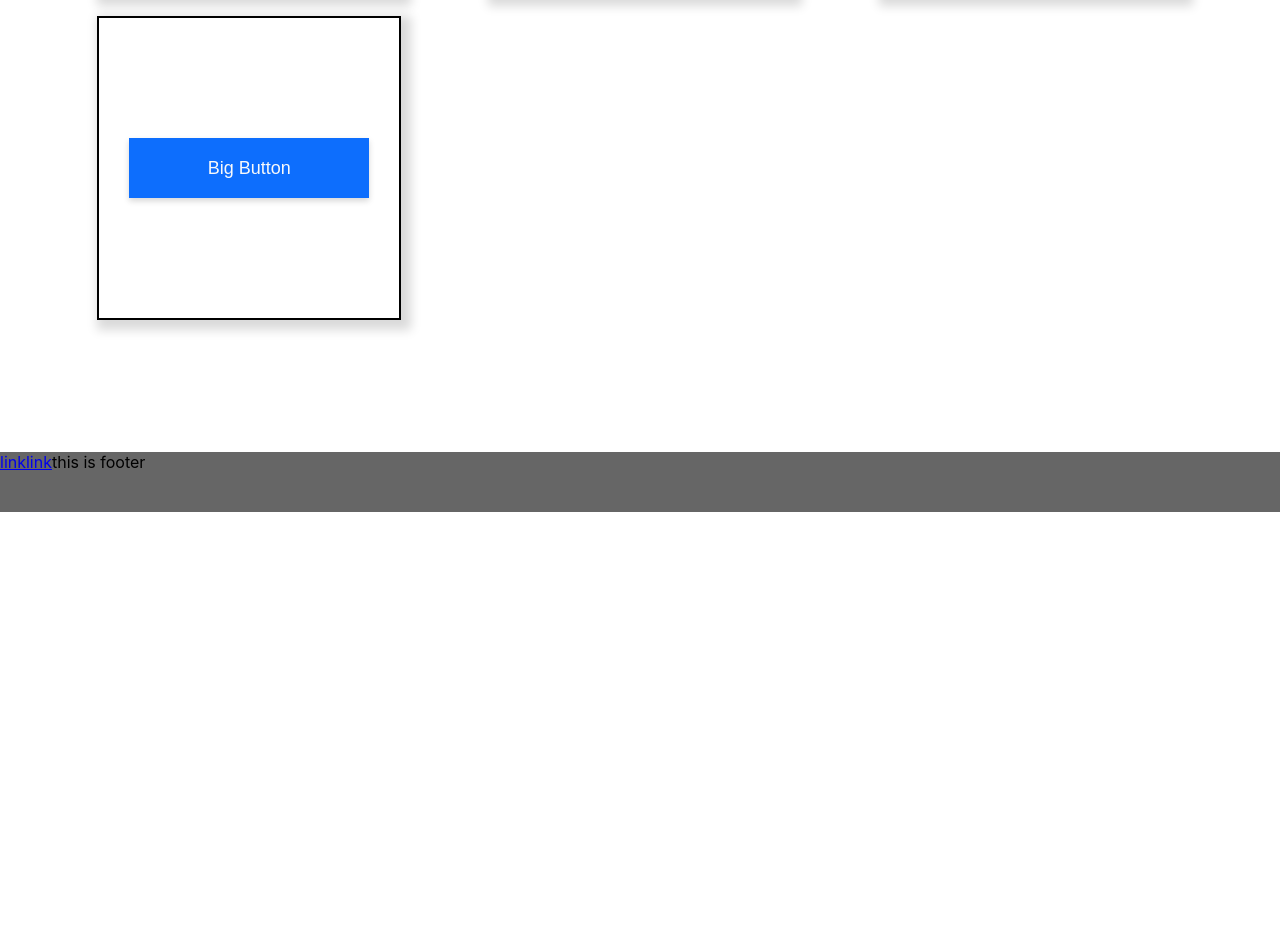
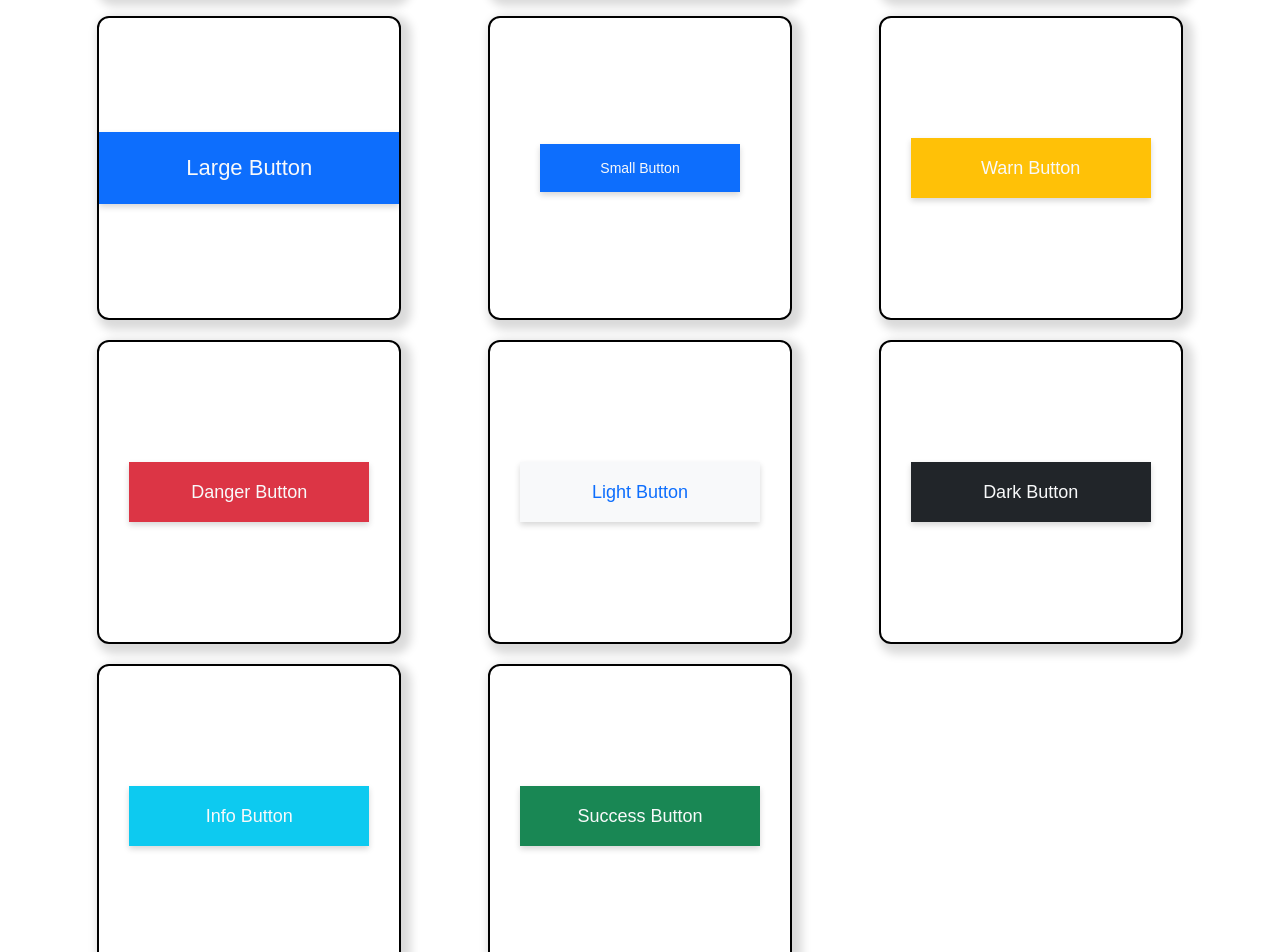
Before and after one commit to eraser5th/RaCP, a React (Create React App) app: page / in a window 1280 px wide. Shown: the part 400-1352 px from the top of the page. Before the commit the page ends 912 px from the top, so only its background shows below. Built offline with nearby package versions, Linux system fonts and the light colour scheme.

Commit message:
add component variety

```diff
--- a/src/App.tsx
+++ b/src/App.tsx
@@ -22,7 +22,28 @@ const cardList: CardList = [
     viewComponent: <Button label="rounded button" rounded />,
   },
   {
-    viewComponent: <Button label="Big Button" />,
+    viewComponent: <Button label="Large Button" size="lg" />,
+  },
+  {
+    viewComponent: <Button label="Small Button" size="sm" />,
+  },
+  {
+    viewComponent: <Button label="Warn Button" theme="warning" />,
+  },
+  {
+    viewComponent: <Button label="Danger Button" theme="danger" />,
+  },
+  {
+    viewComponent: <Button label="Light Button" theme="light" />,
+  },
+  {
+    viewComponent: <Button label="Dark Button" theme="dark" />,
+  },
+  {
+    viewComponent: <Button label="Info Button" theme="info" />,
+  },
+  {
+    viewComponent: <Button label="Success Button" theme="success" />,
   },
 ];
 const App: React.VFC = () => (
--- a/src/componets/CardList.tsx
+++ b/src/componets/CardList.tsx
@@ -12,7 +12,7 @@ type CardListProps = {
 const CardList: React.VFC<CardListProps> = ({ cardList }) => (
   <div className="card-list">
     {cardList.map(({ onClick, viewComponent }) => (
-      <ComponentViewCard>
+      <ComponentViewCard rounded>
         {viewComponent}
       </ComponentViewCard>
     ))}
```
